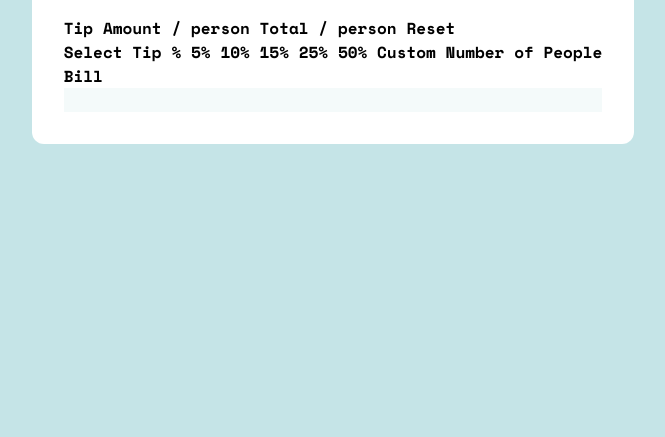
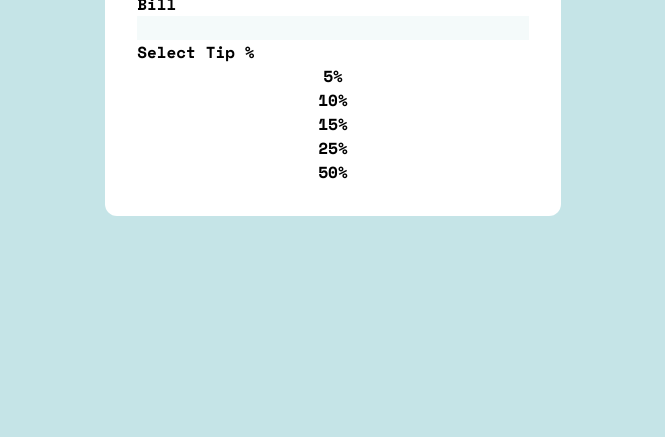
Before and after one commit to lilKriT/tip-calculator-app, a website: page index.html in a window 1280 px wide. Shown: the part 363-800 px from the top of the page, without its empty margins (307-972 px from the left). Drawn offline with nearby package versions, Linux system fonts and the light colour scheme.

Commit message:
Styling.

```diff
--- a/index.html
+++ b/index.html
@@ -30,7 +30,7 @@
         Tip Amount / person Total / person Reset
         <!-- Left Column -->
         <div class="flex flex-col">
-          Select Tip % 5% 10% 15% 25% 50% Custom Number of People
+          Custom Number of People
           <form>
             <label for="bill">Bill</label>
             <input
@@ -40,6 +40,12 @@
               class="bg-veryLightGrayishCyan w-full"
             />
           </form>
+          <h2>Select Tip %</h2>
+          <button>5%</button>
+          <button>10%</button>
+          <button>15%</button>
+          <button>25%</button>
+          <button>50%</button>
         </div>
       </div>
     </section>
```
